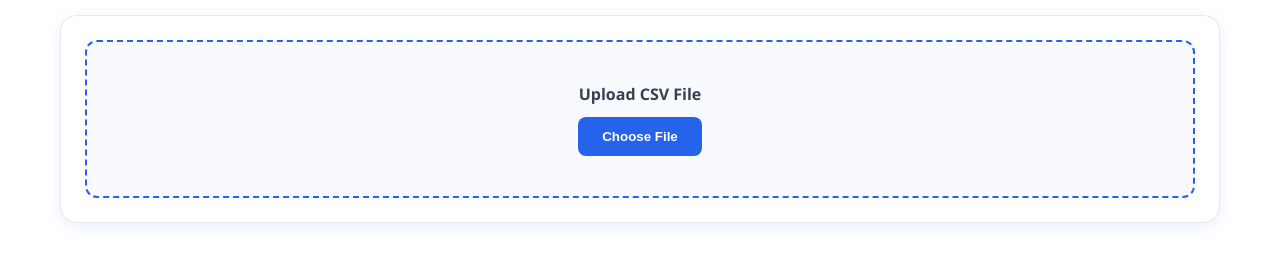
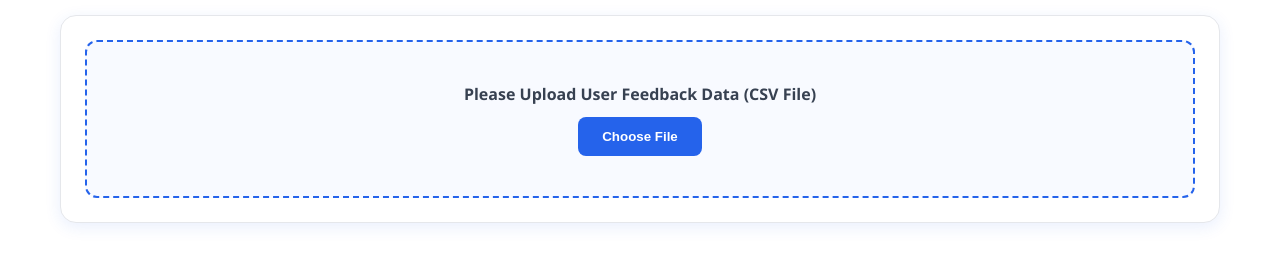
Before and after one commit to rrstats/Pulse, a plain HTML site: page index.html in a window 1280 px wide. Shown: the part 112-376 px from the top of the page. Drawn offline with nearby package versions, Linux system fonts and the light colour scheme.

Commit message:
Update index.html

```diff
--- a/index.html
+++ b/index.html
@@ -229,7 +229,7 @@
         <div class="section">
             <div class="upload-area" onclick="document.getElementById('csvFile').click()">
                 <input type="file" id="csvFile" accept=".csv" />
-                <p style="margin-bottom: 10px; font-weight: 600; color: #374151;">Upload CSV File</p>
+                <p style="margin-bottom: 10px; font-weight: 600; color: #374151;">Please Upload User Feedback Data (CSV File)</p>
                 <button type="button" class="upload-button">Choose File</button>
                 <div id="uploadStatus" class="status-message hidden"></div>
             </div>
```
